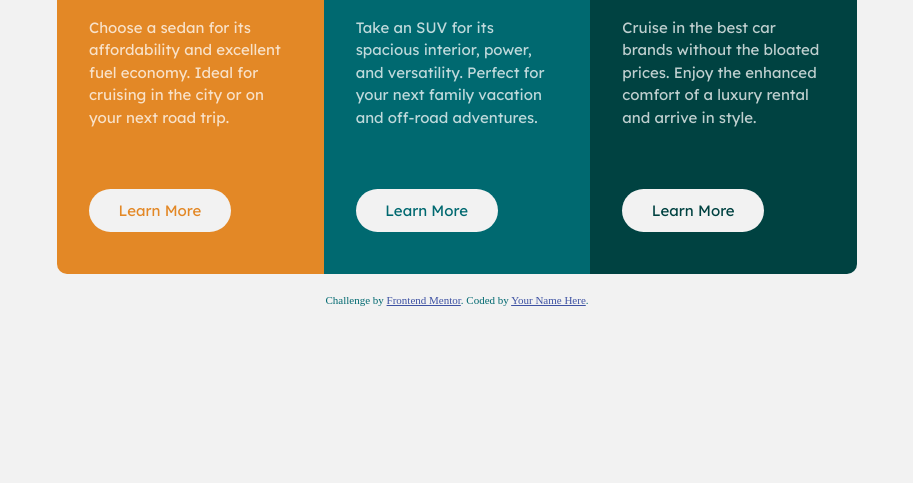
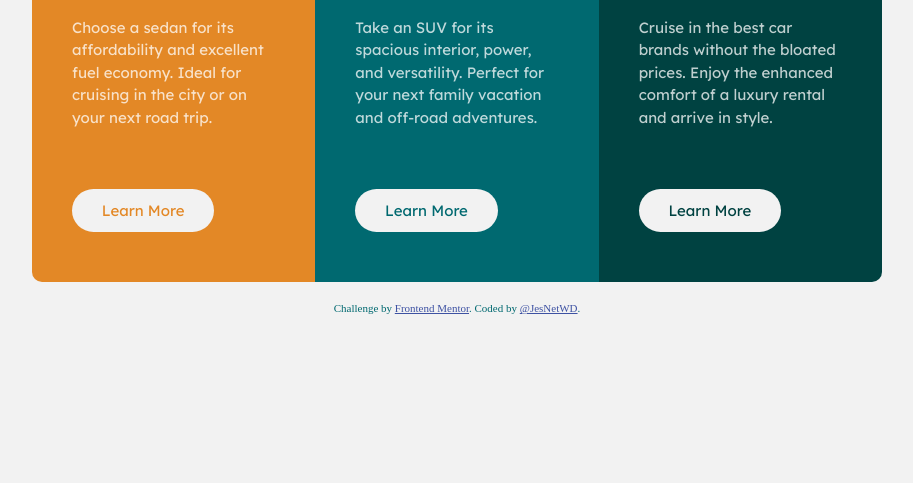
Before and after one commit to JesNetWD/Frontend-Mentor-3-column-preview-card-component, a plain HTML site: page index.html in a window 1280 px wide. Shown: the part 317-800 px from the top of the page, without its empty margins (183-1096 px from the left). Drawn offline with Linux system fonts and the light colour scheme; a web font is replaced by a local one.

Commit message:
Update Changes

```diff
--- a/index.html
+++ b/index.html
@@ -56,7 +56,7 @@
           Challenge by
           <a href="https://www.frontendmentor.io?ref=challenge" target="_blank"
             >Frontend Mentor</a
-          >. Coded by <a href="#">Your Name Here</a>.
+          >. Coded by <a href="#">@JesNetWD</a>.
         </div>
       </footer>
     </div>
--- a/styles.css
+++ b/styles.css
@@ -26,13 +26,13 @@ body {
 }
 
 .card {
-  max-width: 800px;
+  max-width: 850px;
   display: grid;
   grid-template-columns: 1fr 1fr 1fr;
 }
 
 .column {
-  padding: 2em;
+  padding: 2.5em;
   font-family: "Lexend Deca", sans-serif;
   font-optical-sizing: auto;
   font-weight: 400;
@@ -161,7 +161,7 @@ body {
   }
 }
 
-@media (min-width: 601px) and (max-width: 832px) {
+@media (min-width: 601px) and (max-width: 882px) {
   .card {
     margin: 1em;
   }
```
